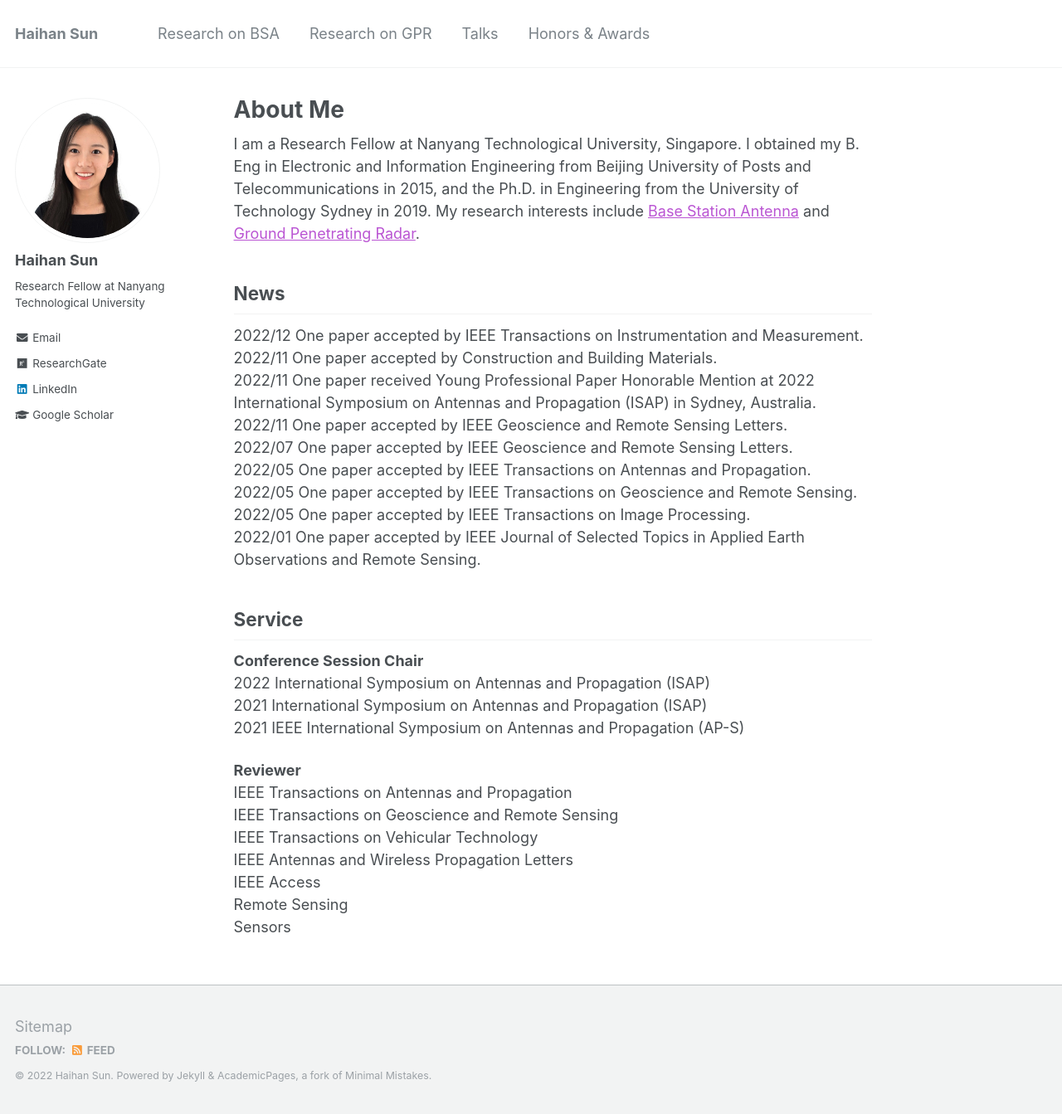
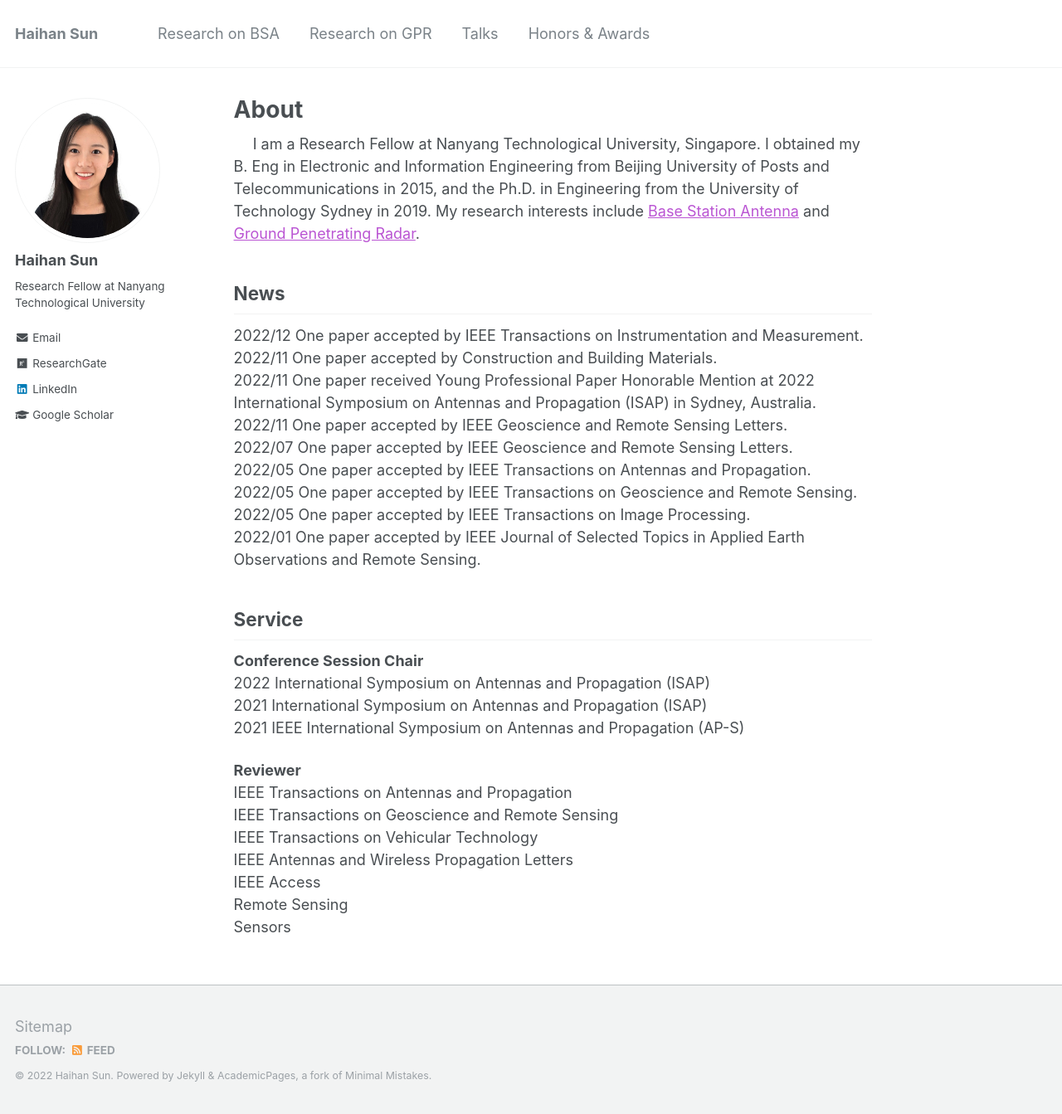
Before and after one commit to Haihan-Sun/Haihan-Sun.github.io, a Jekyll site: the page built from _pages/about.md, in a window 1280 px wide and 1343 px high. Shown: the whole window at 83% size. Built offline with Jekyll 4.4.1, drawn with Linux system fonts in a browser that asks for light colours.

Commit message:
Update about.md

```diff
--- a/_pages/about.md
+++ b/_pages/about.md
@@ -1,12 +1,13 @@
 ---
 permalink: /
-title: "About Me"
+title: "About"
 author_profile: true
 redirect_from:
   - /about/
   - /about.html
 ---
 
+&emsp;
 I am a Research Fellow at Nanyang Technological University, Singapore. I obtained my B. Eng in Electronic and Information Engineering from Beijing University of Posts and Telecommunications in 2015, and the Ph.D. in Engineering from the University of Technology Sydney in 2019. My research interests include <a href="BSA.html"  style="color:MediumOrchid;">Base Station Antenna</a> and <a href="GPR.html"  style="color:MediumOrchid;"> Ground Penetrating Radar</a>.
 
 News
```
